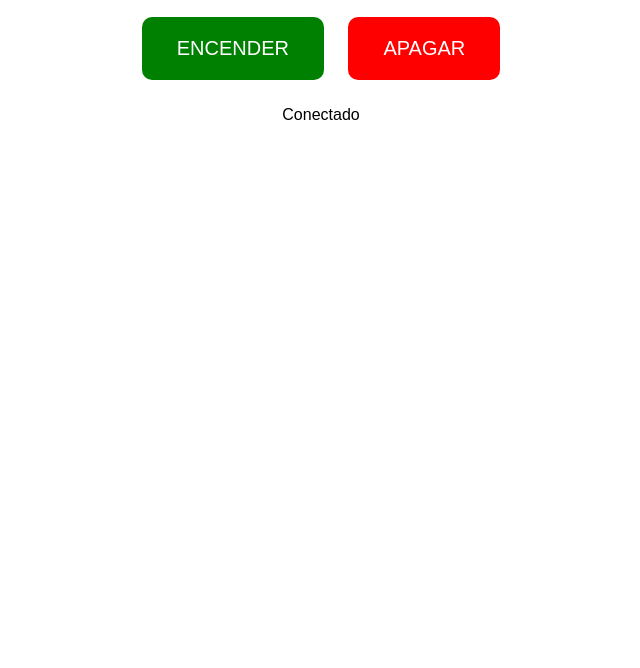
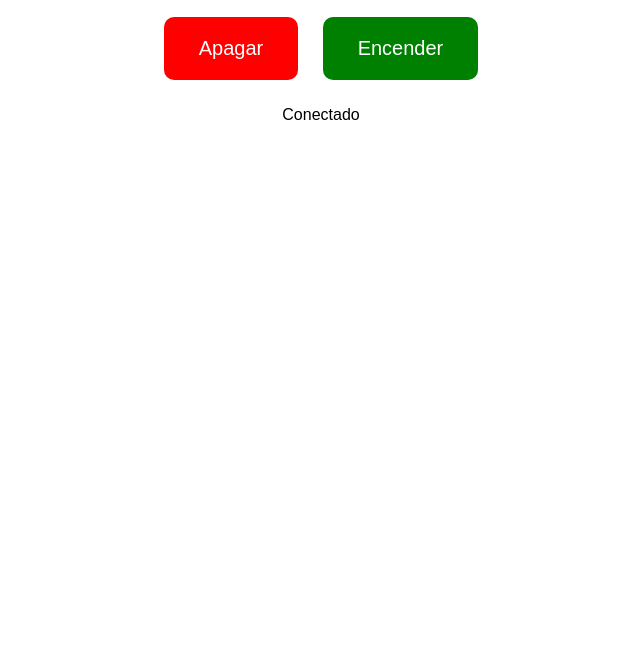
Before and after one commit to karianabigdata/encendidoled, a plain HTML site: page index.html in a window 1280 px wide. Shown: the part 132-800 px from the top of the page, without its empty margins (319-959 px from the left). Drawn offline with Linux system fonts and the light colour scheme.

Commit message:
Swap button labels for LED control

```diff
--- a/index.html
+++ b/index.html
@@ -28,12 +28,12 @@
 
   <h1>Control de mi LED 💡</h1>
 
-  <button class="on" onclick="controlLED(true)">
-    ENCENDER
+  <button class="off" onclick="controlLED(true)">
+    Apagar
   </button>
 
-  <button class="off" onclick="controlLED(false)">
-    APAGAR
+  <button class="on" onclick="controlLED(false)">
+    Encender
   </button>
 
   <p id="estado">Conectado</p>
```
